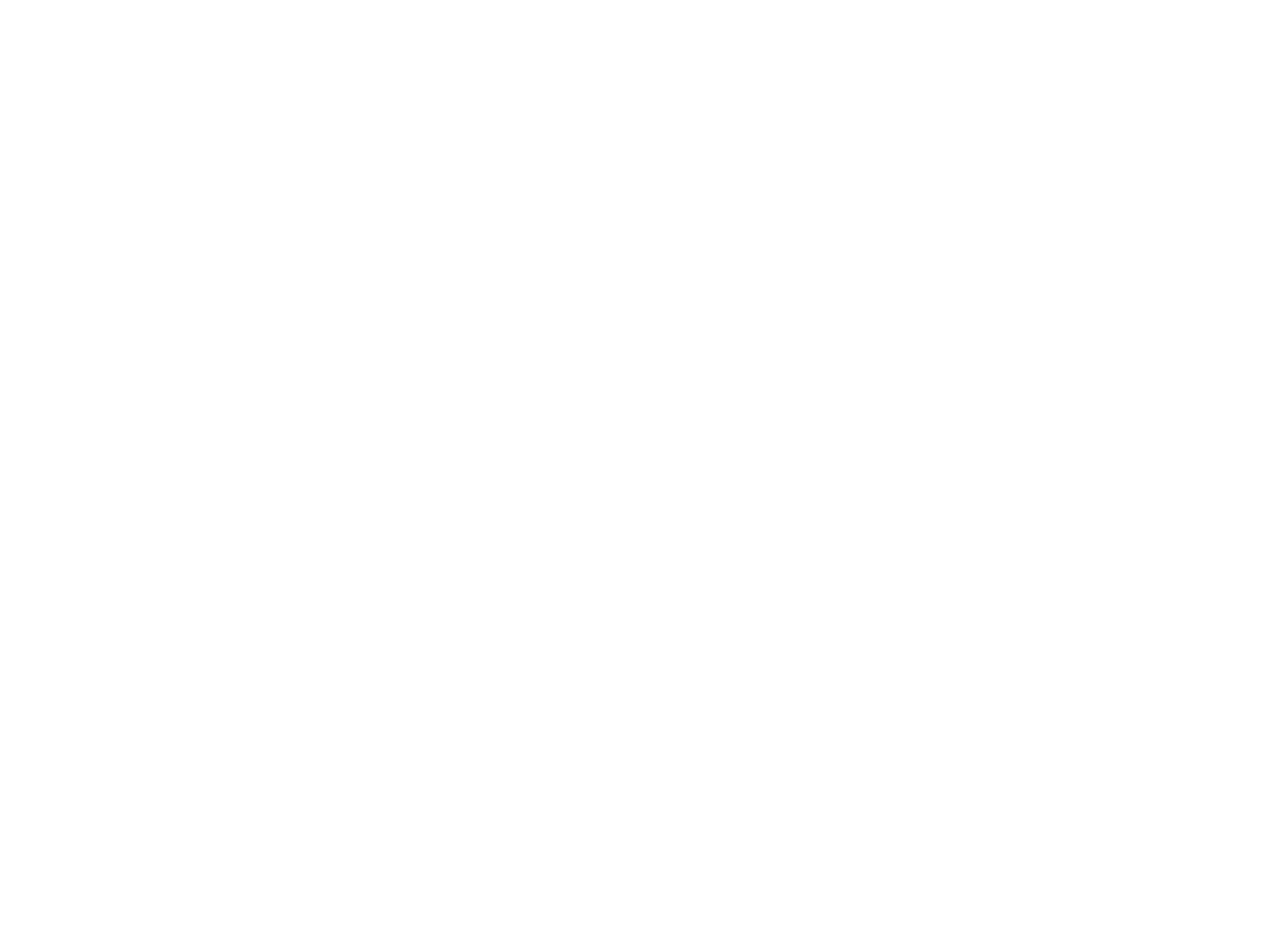
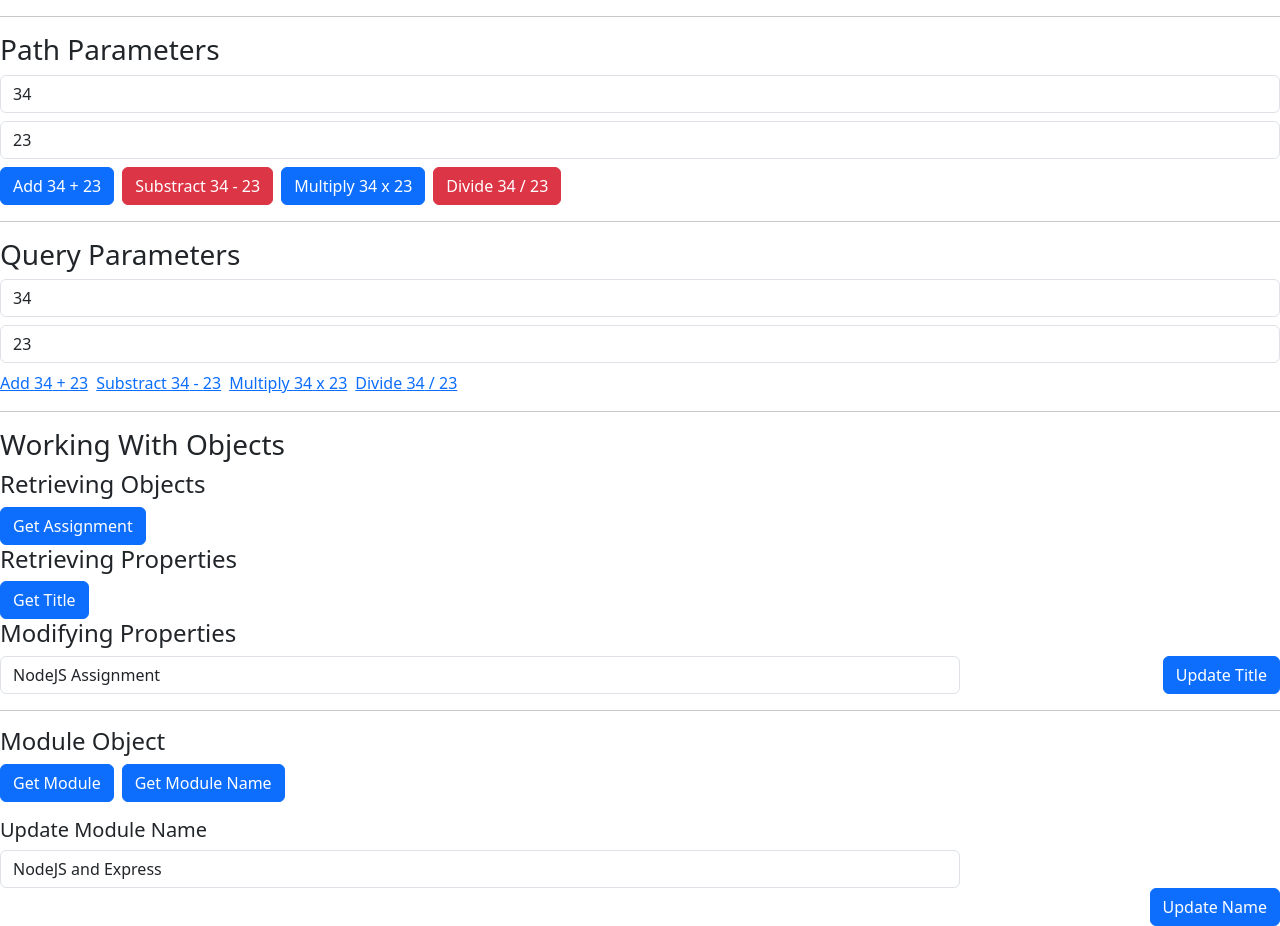
Before and after one commit to benjaccaci/ben_webdev, a Next.js app: page /Labs/Lab5 in a window 1280 px wide. Shown: the part 227-1153 px from the top of the page. Before the commit the page ends 800 px from the top, so only its background shows below. Built offline with nearby package versions, Linux system fonts and the light colour scheme; no server answers.

Commit message:
Working on Lab5

```diff
--- /dev/null
+++ b/app/Labs/Lab5/EnvironmentVariables.tsx
@@ -0,0 +1,10 @@
+const HTTP_SERVER = process.env.NEXT_PUBLIC_HTTP_SERVER;
+export default function EnvironmentVariables() {
+  return (
+    <div id="wd-environment-variables">
+      <h3>Environment Variables</h3>
+      <p>Remote Server: {HTTP_SERVER}</p>
+      <hr />
+    </div>
+  );
+}
--- /dev/null
+++ b/app/Labs/Lab5/PathParameters.tsx
@@ -0,0 +1,56 @@
+"use client";
+import React, { useState } from "react";
+import { FormControl } from "react-bootstrap";
+const HTTP_SERVER = process.env.NEXT_PUBLIC_HTTP_SERVER;
+export default function PathParameters() {
+  const [a, setA] = useState("34");
+  const [b, setB] = useState("23");
+  return (
+    <div>
+      <h3>Path Parameters</h3>
+      <FormControl
+        className="mb-2"
+        id="wd-path-parameter-a"
+        type="number"
+        defaultValue={a}
+        onChange={(e) => setA(e.target.value)}
+      />
+      <FormControl
+        className="mb-2"
+        id="wd-path-parameter-b"
+        type="number"
+        defaultValue={b}
+        onChange={(e) => setB(e.target.value)}
+      />
+      <a
+        className="btn btn-primary me-2"
+        id="wd-path-parameter-add"
+        href={`${HTTP_SERVER}/lab5/add/${a}/${b}`}
+      >
+        Add {a} + {b}
+      </a>
+      <a
+        className="btn btn-danger me-2"
+        id="wd-path-parameter-subtract"
+        href={`${HTTP_SERVER}/lab5/subtract/${a}/${b}`}
+      >
+        Substract {a} - {b}
+      </a>
+      <a
+        className="btn btn-primary me-2"
+        id="wd-path-parameter-multiply"
+        href={`${HTTP_SERVER}/lab5/multiply/${a}/${b}`}
+      >
+        Multiply {a} x {b}
+      </a>
+      <a
+        className="btn btn-danger"
+        id="wd-path-parameter-divide"
+        href={`${HTTP_SERVER}/lab5/divide/${a}/${b}`}
+      >
+        Divide {a} / {b}
+      </a>
+      <hr />
+    </div>
+  );
+}
--- /dev/null
+++ b/app/Labs/Lab5/QueryParameters.tsx
@@ -0,0 +1,56 @@
+"use client";
+import React, { useState } from "react";
+import { FormControl } from "react-bootstrap";
+const HTTP_SERVER = process.env.NEXT_PUBLIC_HTTP_SERVER;
+export default function QueryParameters() {
+  const [a, setA] = useState("34");
+  const [b, setB] = useState("23");
+  return (
+    <div id="wd-query-parameters">
+      <h3>Query Parameters</h3>
+      <FormControl
+        id="wd-query-parameter-a"
+        className="mb-2"
+        defaultValue={a}
+        type="number"
+        onChange={(e) => setA(e.target.value)}
+      />
+      <FormControl
+        id="wd-query-parameter-b"
+        className="mb-2"
+        defaultValue={b}
+        type="number"
+        onChange={(e) => setB(e.target.value)}
+      />
+      <a
+        className="me-2"
+        id="wd-query-parameter-add"
+        href={`${HTTP_SERVER}/lab5/calculator?operation=add&a=${a}&b=${b}`}
+      >
+        Add {a} + {b}
+      </a>
+      <a
+        className="me-2"
+        id="wd-query-parameter-subtract"
+        href={`${HTTP_SERVER}/lab5/calculator?operation=subtract&a=${a}&b=${b}`}
+      >
+        Substract {a} - {b}
+      </a>
+      <a
+        className="me-2"
+        id="wd-query-parameter-multiply"
+        href={`${HTTP_SERVER}/lab5/calculator?operation=multiply&a=${a}&b=${b}`}
+      >
+        Multiply {a} x {b}
+      </a>
+      <a
+        className="me-2"
+        id="wd-query-parameter-divide"
+        href={`${HTTP_SERVER}/lab5/calculator?operation=divide&a=${a}&b=${b}`}
+      >
+        Divide {a} / {b}
+      </a>
+      <hr />
+    </div>
+  );
+}
--- /dev/null
+++ b/app/Labs/Lab5/WorkingWithObjects.tsx
@@ -0,0 +1,89 @@
+"use client";
+import React, { useState } from "react";
+import { FormControl } from "react-bootstrap";
+const HTTP_SERVER = process.env.NEXT_PUBLIC_HTTP_SERVER;
+export default function WorkingWithObjects() {
+  const [assignment, setAssignment] = useState({
+    id: 1,
+    title: "NodeJS Assignment",
+    description: "Create a NodeJS server with ExpressJS",
+    due: "2021-10-10",
+    completed: false,
+    score: 0,
+  });
+  const [module, setModule] = useState({
+    id: "CS4550-Module5",
+    name: "NodeJS and Express",
+    description: "Learning to create RESTful APIs with Express.js",
+    course: "CS4550 Web Development",
+  });
+  const ASSIGNMENT_API_URL = `${HTTP_SERVER}/lab5/assignment`;
+  const MODULE_API_URL = `${HTTP_SERVER}/lab5/module`;
+  return (
+    <div id="wd-working-with-objects">
+      <h3>Working With Objects</h3>
+      <h4>Retrieving Objects</h4>
+      <a
+        id="wd-retrieve-assignments"
+        className="btn btn-primary"
+        href={`${HTTP_SERVER}/lab5/assignment`}
+      >
+        Get Assignment
+      </a>
+      <h4>Retrieving Properties</h4>
+      <a
+        id="wd-retrieve-assignment-title"
+        className="btn btn-primary"
+        href={`${HTTP_SERVER}/lab5/assignment/title`}
+      >
+        Get Title
+      </a>
+      <h4>Modifying Properties</h4>
+      <a
+        id="wd-update-assignment-title"
+        className="btn btn-primary float-end"
+        href={`${ASSIGNMENT_API_URL}/title/${assignment.title}`}
+      >
+        Update Title{" "}
+      </a>
+      <FormControl
+        className="w-75"
+        id="wd-assignment-title"
+        defaultValue={assignment.title}
+        onChange={(e) =>
+          setAssignment({ ...assignment, title: e.target.value })
+        }
+      />
+      <hr />
+      <h4>Module Object</h4>
+      <a
+        id="wd-retrieve-module"
+        className="btn btn-primary"
+        href={`${MODULE_API_URL}`}
+      >
+        Get Module
+      </a>
+      <a
+        id="wd-retrieve-module-title"
+        className="btn btn-primary ms-2"
+        href={`${MODULE_API_URL}/name`}
+      >
+        Get Module Name
+      </a>
+
+      <h5 className="mt-3">Update Module Name</h5>
+      <FormControl
+        className="w-75"
+        defaultValue={module.name}
+        onChange={(e) => setModule({ ...module, name: e.target.value })}
+      />
+      <a
+        id="wd-module-title-update"
+        className="btn btn-primary float-end"
+        href={`${MODULE_API_URL}/name/${module.name}`}
+      >
+        Update Name
+      </a>
+    </div>
+  );
+}
--- a/app/Labs/Lab5/page.tsx
+++ b/app/Labs/Lab5/page.tsx
@@ -1,7 +1,22 @@
+import EnvironmentVariables from "./EnvironmentVariables";
+import PathParameters from "./PathParameters";
+import QueryParameters from "./QueryParameters";
+import WorkingWithObjects from "./WorkingWithObjects";
+const HTTP_SERVER = process.env.NEXT_PUBLIC_HTTP_SERVER;
 export default function Lab5() {
   return (
     <div id="wd-lab5">
-      <h3>Lab 5</h3>
+      <h2>Lab 5</h2>
+      <div className="list-group">
+        <a href={`${HTTP_SERVER}/lab5/welcome`} className="list-group-item">
+          Welcome
+        </a>
+      </div>
+      <hr />
+      <EnvironmentVariables />
+      <PathParameters />
+      <QueryParameters />
+      <WorkingWithObjects />
     </div>
   );
 }
```
Also changed, not shown: app/Labs/Lab5/WorkingWithArrays.tsx (added, +14 -0 lines).
